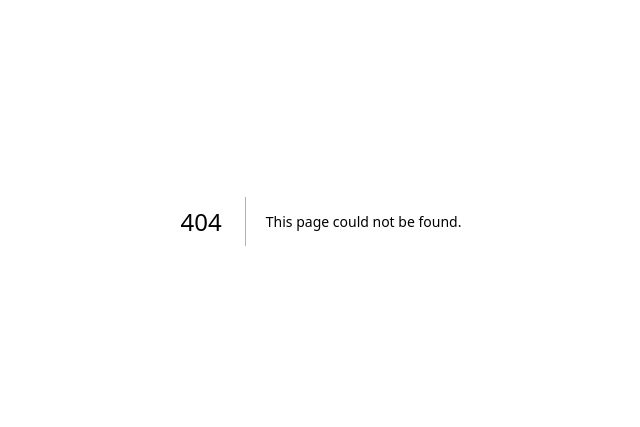
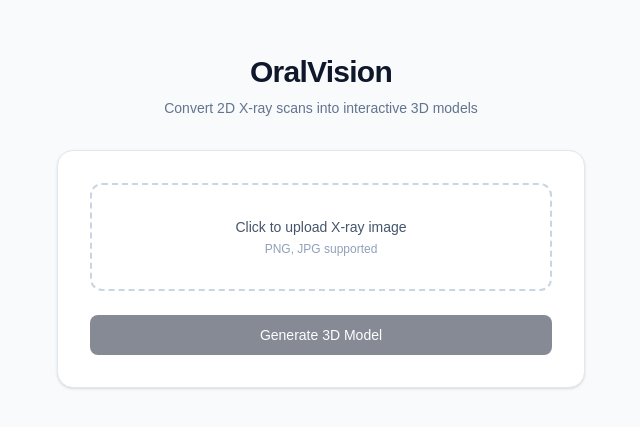
Before and after one commit to notjackl3/smilehacks, a Next.js app: page /upload in a window 1280 px wide. Before the commit this address had no page. Shown: the part 179-606 px from the top of the page, without its empty margins (319-959 px from the left). Built offline with nearby package versions, Linux system fonts and the light colour scheme.

Commit message:
added UploadPage

```diff
--- a/src/app/layout.tsx
+++ b/src/app/layout.tsx
@@ -24,9 +24,7 @@ export default function RootLayout({
 }>) {
   return (
     <html lang="en">
-      <body
-        className={`${geistSans.variable} ${geistMono.variable} antialiased`}
-      >
+      <body className={`${geistSans.variable} ${geistMono.variable} antialiased`}>
         {children}
       </body>
     </html>
--- /dev/null
+++ b/src/app/upload/page.tsx
@@ -0,0 +1,48 @@
+export default function UploadPage() {
+    return (
+        <div className="min-h-screen flex items-center justify-center bg-slate-50">
+            <div className="w-full max-w-xl px-6">
+                {/* <!-- Name + Description --> */}
+                <div className="text-center mb-8">
+                    <h1 className="text-3xl font-semibold tracking-tight text-slate-900">
+                        OralVision
+                    </h1>
+                    <p className="text-sm text-slate-500 mt-2">
+                        Convert 2D X-ray scans into interactive 3D models
+                    </p>
+                </div>
+
+                {/* <!-- Upload Card --> */}
+                <div className="bg-white rounded-2xl shadow-sm border border-slate-200 p-8 space-y-6">
+                    {/* <!-- Upload Area --> */}
+                    <label
+                        htmlFor="fileInput"
+                        className="flex flex-col items-center justify-center border-2 border-dashed border-slate-300 rounded-xl p-8 cursor-pointer hover:border-slate-400 transition"
+                    >
+                        <span className="text-sm text-slate-600">
+                            Click to upload X-ray image
+                        </span>
+                        <span className="text-xs text-slate-400 mt-1">
+                            PNG, JPG supported
+                        </span>
+                    </label>
+
+                    <input
+                        id="fileInput"
+                        type="file"
+                        accept="image/*"
+                        className="hidden"
+                    />
+
+                    <button
+                        id="convertBtn"
+                        className="w-full bg-slate-900 text-white text-sm py-2.5 rounded-lg hover:bg-slate-800 transition disabled:opacity-50 disabled:cursor-not-allowed"
+                        disabled
+                    >
+                        Generate 3D Model
+                    </button>
+                </div>
+            </div>
+        </div>
+    );
+}
```
Also changed, not shown: 2 other files (tests, documents, lock files or other folders).
